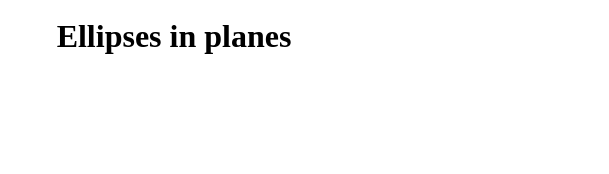
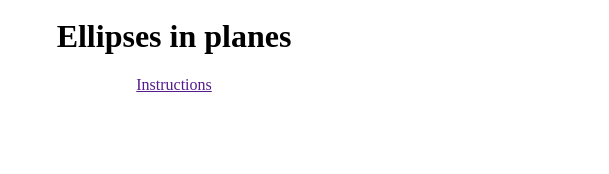
Before and after one commit to CyanEbi/DrawaboxWarmup, a plain HTML site: page index.html in a window 1280 px wide. Both pictures are taken after a click on the button "Click!". Shown: the part 164-338 px from the top of the page, 26-635 px from the left. Drawn offline with Linux system fonts and the light colour scheme; grey boxes are pictures that could not be loaded.

Commit message:
Added instructions link to warmups

```diff
--- a/drawaboxwarmup.js
+++ b/drawaboxwarmup.js
@@ -1,5 +1,6 @@
 const select = document.getElementById("dropdown");
 const result = document.getElementById("result");
+const instructions = document.getElementById("instructions");
 let lessons;
 let nlessons;
 let exercisePools;
@@ -32,5 +33,8 @@ function generateExercisePools() {
 function pickWarmup() {
     const idx = select.selectedIndex;
     const len = exercisePools[idx].length;
-    result.innerText = exercisePools[idx][Math.floor(Math.random() * len)].name;
+    const exercise = exercisePools[idx][Math.floor(Math.random() * len)]
+    result.innerText = exercise.name;
+    instructions.innerText = "Instructions";
+    instructions.setAttribute("href", exercise.link);
 }
--- a/exercises.json
+++ b/exercises.json
@@ -4,43 +4,43 @@
         "exercises": [
             {
                 "name": "Superimposed lines",
-                "link": ""
+                "link": "https://drawabox.com/lesson/1/superimposedlines"
             },
             {
                 "name": "Ghosted lines",
-                "link": ""
+                "link": "https://drawabox.com/lesson/1/ghostedlines"
             },
             {
                 "name": "Ghosted planes",
-                "link": ""
+                "link": "https://drawabox.com/lesson/1/ghostedplanes"
             },
             {
                 "name": "Table of ellipses",
-                "link": ""
+                "link": "https://drawabox.com/lesson/1/tablesofellipses"
             },
             {
                 "name": "Ellipses in planes",
-                "link": ""
+                "link": "https://drawabox.com/lesson/1/ellipsesinplanes"
             },
             {
                 "name": "Funnels",
-                "link": ""
+                "link": "https://drawabox.com/lesson/1/funnels"
             },
             {
                 "name": "Plotted perspective",
-                "link": ""
+                "link": "https://drawabox.com/lesson/1/plottedperspective"
             },
             {
                 "name": "Rough perspective",
-                "link": ""
+                "link": "https://drawabox.com/lesson/1/roughperspective"
             },
             {
                 "name": "Rotated boxes",
-                "link": ""
+                "link": "https://drawabox.com/lesson/1/rotatedboxes"
             },
             {
                 "name": "Organic perspective",
-                "link": ""
+                "link": "https://drawabox.com/lesson/1/organicperspective"
             }
         ]
     },
@@ -49,7 +49,7 @@
         "exercises": [
             {
                 "name": "Boxes",
-                "link": ""
+                "link": "https://drawabox.com/lesson/250boxes"
             }
         ]
     },
@@ -58,27 +58,27 @@
         "exercises": [
             {
                 "name": "Organic arrows",
-                "link": ""
+                "link": "https://drawabox.com/lesson/2/organicarrows"
             },
             {
                 "name": "Organic forms with contour lines",
-                "link": ""
+                "link": "https://drawabox.com/lesson/2/contourlines"
             },
             {
                 "name": "Texture analysis",
-                "link": ""
+                "link": "https://drawabox.com/lesson/2/textureanalysis"
             },
             {
                 "name": "Dissections",
-                "link": ""
+                "link": "https://drawabox.com/lesson/2/dissections"
             },
             {
                 "name": "Form intersections",
-                "link": ""
+                "link": "https://drawabox.com/lesson/2/formintersections"
             },
             {
                 "name": "Organic intersections",
-                "link": ""
+                "link": "https://drawabox.com/lesson/2/organicintersections"
             }
         ]
     },
@@ -87,15 +87,15 @@
         "exercises": [
             {
                 "name": "Organic arrows",
-                "link": ""
+                "link": "https://drawabox.com/lesson/2/organicarrows"
             },
             {
                 "name": "Leaves",
-                "link": ""
+                "link": "https://drawabox.com/lesson/3/2/exerciseleaves"
             },
             {
                 "name": "Branches",
-                "link": ""
+                "link": "https://drawabox.com/lesson/3/2/exercisebranches"
             }
         ]
     },
@@ -104,15 +104,15 @@
         "exercises": [
             {
                 "name": "Organic forms with contour lines",
-                "link": ""
+                "link": "https://drawabox.com/lesson/2/contourlines"
             },
             {
                 "name": "Insects/arachnoids without texture/details",
-                "link": ""
+                "link": "https://drawabox.com/lesson/4/1/homework"
             },
             {
                 "name": "Insects/arachnoids optionally with texture/details",
-                "link": ""
+                "link": "https://drawabox.com/lesson/4/1/homework"
             }
         ]
     },
@@ -121,23 +121,27 @@
         "exercises": [
             {
                 "name": "Organic intersections",
-                "link": ""
+                "link": "https://drawabox.com/lesson/2/organicintersections"
+            },
+            {
+                "name": "Birds",
+                "link": "https://drawabox.com/lesson/5/1/homework"
             },
             {
                 "name": "Non-hooved quadrupeds",
-                "link": ""
+                "link": "https://drawabox.com/lesson/5/1/homework"
             },
             {
                 "name": "Hooved quadrupeds",
-                "link": ""
+                "link": "https://drawabox.com/lesson/5/1/homework"
             },
             {
                 "name": "Animals of your choice",
-                "link": ""
+                "link": "https://drawabox.com/lesson/5/1/homework"
             },
             {
                 "name": "Hybrid animals",
-                "link": ""
+                "link": "https://drawabox.com/lesson/5/1/homework"
             }
         ]
     },
@@ -145,12 +149,12 @@
         "name": "250 cylinders",
         "exercises": [
             {
-                "name": "Cylinders without boxes",
-                "link": ""
+                "name": "Cylinders from minor axis",
+                "link": "https://drawabox.com/lesson/250cylinders/1/stage1"
             },
             {
                 "name": "Cylinders in boxes",
-                "link": ""
+                "link": "https://drawabox.com/lesson/250cylinders/1/stage2"
             }
         ]
     },
@@ -159,11 +163,11 @@
         "exercises": [
             {
                 "name": "Form intersections",
-                "link": ""
+                "link": "https://drawabox.com/lesson/2/formintersections"
             },
             {
                 "name": "Everyday objects",
-                "link": ""
+                "link": "https://drawabox.com/lesson/6/1/homework"
             }
         ]
     },
@@ -172,7 +176,7 @@
         "exercises": [
             {
                 "name": "Wheels",
-                "link": ""
+                "link": "https://drawabox.com/lesson/25wheels"
             }
         ]
     },
@@ -181,19 +185,19 @@
         "exercises": [
             {
                 "name": "Form intersections",
-                "link": ""
+                "link": "https://drawabox.com/lesson/2/formintersections"
             },
             {
                 "name": "Cylinders in boxes",
-                "link": ""
+                "link": "https://drawabox.com/lesson/250cylinders/1/stage2"
             },
             {
                 "name": "Form-intersection vehicles",
-                "link": ""
+                "link": "https://drawabox.com/lesson/7/1/homework"
             },
             {
                 "name": "Vehicles",
-                "link": ""
+                "link": "https://drawabox.com/lesson/7/1/homework"
             }
         ]
     }
--- a/index.html
+++ b/index.html
@@ -14,6 +14,7 @@
                     <button onclick="pickWarmup()">Click!</button>
                 </div>
                 <h1 id="result"></h1>
+                <a id="instructions" href="" target="_blank"></a>
             </div>
             <div class="column right">
                 <img src="https://d15v304a6xpq4b.cloudfront.net/lesson_images/afc649b3.jpg">
```
